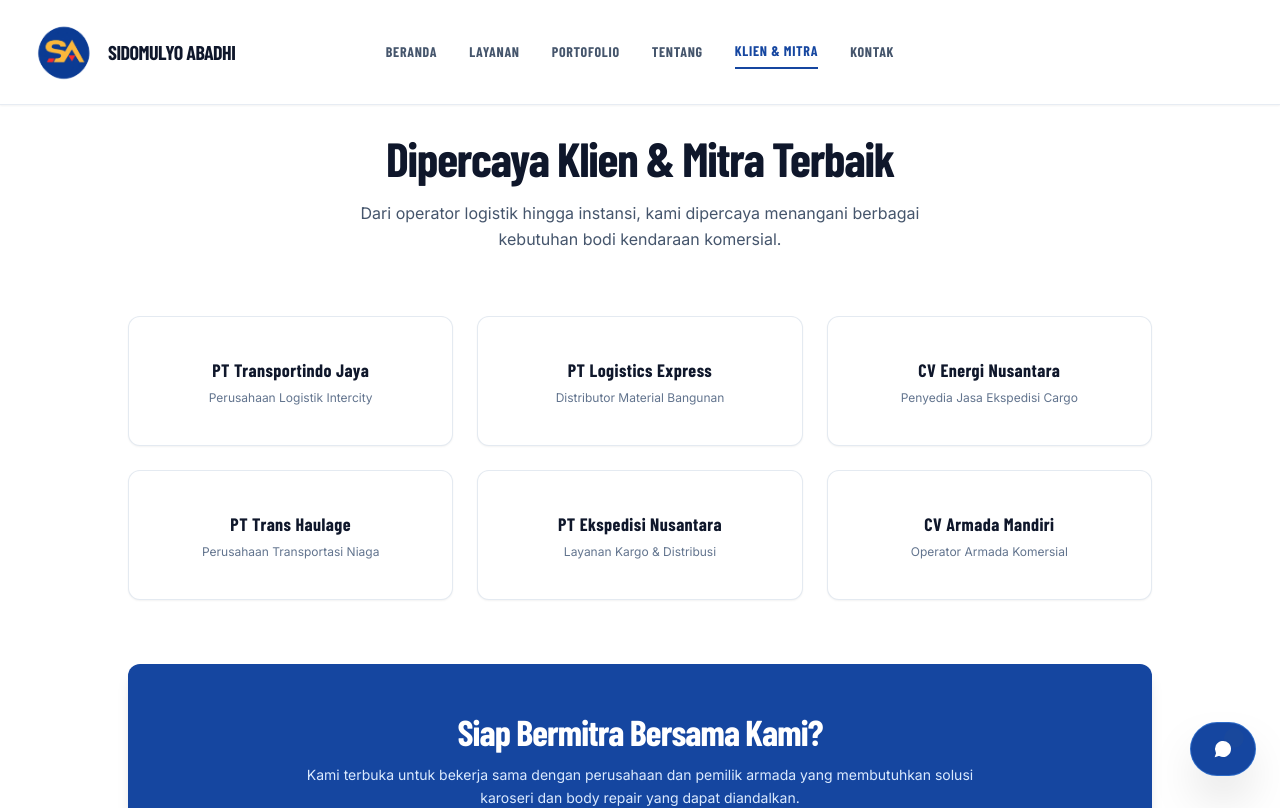
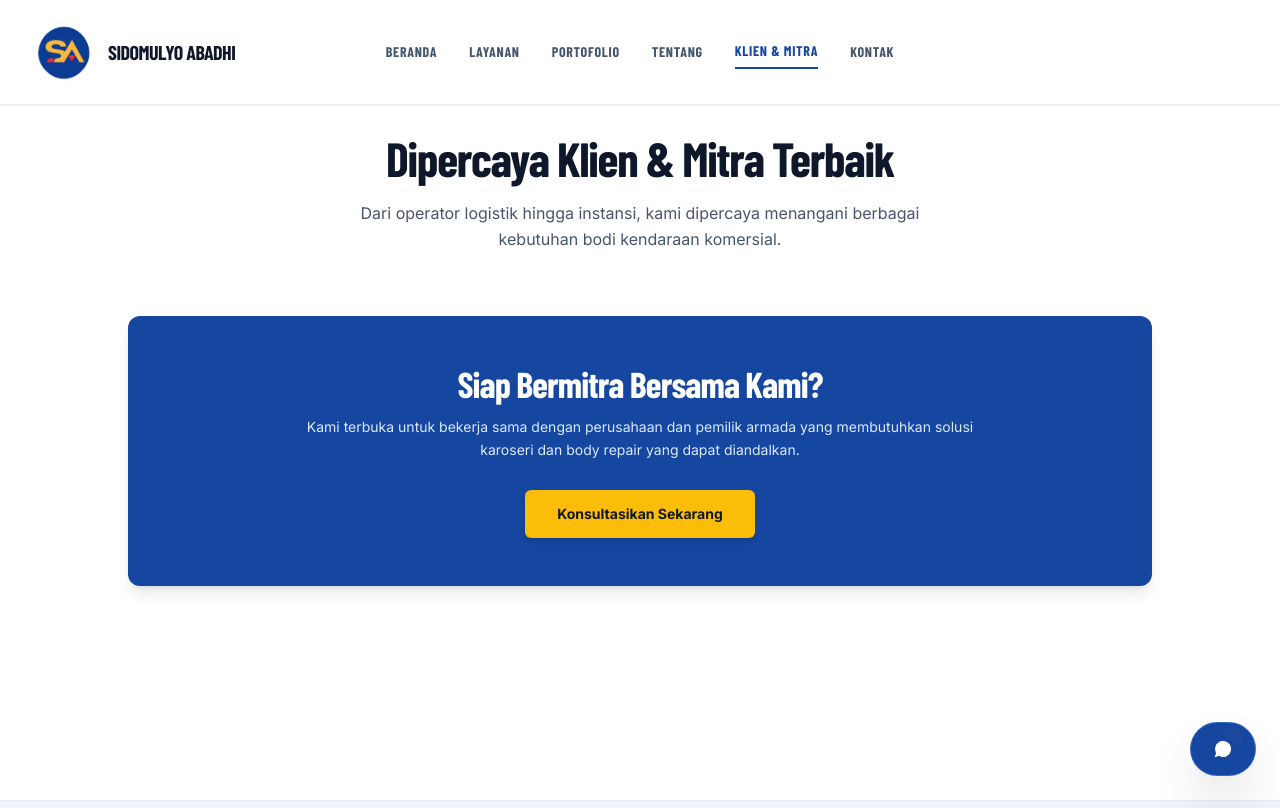
Before and after one commit to PerdanaMain/fe-compro-sidomulyo, a Next.js app: page /klien in a window 1280 px wide. Shown: the top 808 px of the page. Built offline with nearby package versions, Linux system fonts and the light colour scheme; no server answers; a web font is replaced by a local one.

Commit message:
refactor: remove client grid section from clients page

```diff
--- a/src/app/klien/page.tsx
+++ b/src/app/klien/page.tsx
@@ -1,7 +1,6 @@
 import React from "react";
 import { Metadata } from "next";
 import { Container } from "@/components/ui/container";
-import { clientsData } from "@/data/clients";
 import { generateBreadcrumbSchema } from "@/lib/seo";
 import { getWhatsAppUrl } from "@/lib/whatsapp";
 
@@ -41,23 +40,6 @@ export default function KlienPage() {
           </p>
         </div>
 
-        {/* Client Grid */}
-        <div className="max-w-5xl mx-auto grid grid-cols-1 sm:grid-cols-2 lg:grid-cols-3 gap-6 mb-16">
-          {clientsData.map((client) => (
-            <div
-              key={client.id}
-              className="bg-white rounded-xl p-6 sm:p-8 text-center border border-slate-200/90 shadow-xs flex flex-col items-center justify-center min-h-[130px] hover:shadow-md transition-all group"
-            >
-              <h3 className="font-heading text-base sm:text-lg font-bold text-slate-900 tracking-wide group-hover:text-[#1546a0] transition-colors">
-                {client.name}
-              </h3>
-              <p className="text-xs text-slate-500 mt-1.5 font-normal">
-                {client.category}
-              </p>
-            </div>
-          ))}
-        </div>
-
         {/* CTA Section */}
         <div className="max-w-5xl mx-auto rounded-xl bg-[#1546a0] text-white py-12 px-6 sm:px-12 text-center shadow-lg">
           <div className="max-w-2xl mx-auto space-y-3">
```
